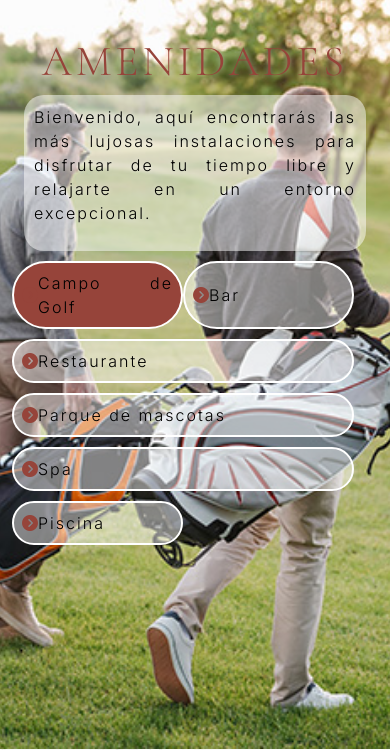
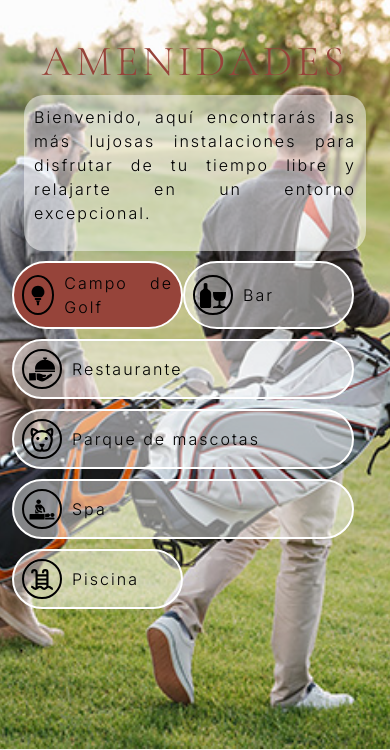
Before and after one commit to Zerik20/SanJoseChakanPag, a PHP site: page / in a window 390 px wide. Shown: the part 4836-5586 px from the top of the page. Run offline with PHP 8.4, Linux system fonts and the light colour scheme; some libraries are stand-ins or nearby versions; some web fonts are replaced.

Commit message:
se cambiaron los iconos en modo mobile

```diff
--- a/index.php
+++ b/index.php
@@ -305,16 +305,54 @@
 </div>
 
     </div>
-        <div class="nav row nav-pills me-3 btn-list2-movil" id="v-pills-tab"  data-aos="fade-up" role="tablist" aria-orientation="horizontal" style="display:none">
-            <div class="row cont-lista2">
-                    <button class="nav-link active text-start list-club-op w-100 d-flex p-2 align-items-center" id="v-pills-1-tab" data-bs-toggle="pill" data-bs-target="#v-pills-1" type="button" role="tab" aria-controls="v-pills-1" aria-selected="true"><i class="fas fa-chevron-circle-right" aria-hidden="true"></i> <p id="list1accm" class="m-0 text-black" data-section="Amenidades" data-value="CampGolfAmeni"> Campo de Golf</p></button>
-                    <button class="nav-link text-start list-club-op w-100 d-flex p-2 align-items-center" id="v-pills-2-tab" data-bs-toggle="pill" data-bs-target="#v-pills-2" type="button" role="tab" aria-controls="v-pills-2" aria-selected="false"><i class="fas fa-chevron-circle-right" aria-hidden="true"></i> <p id="list2accm" class="m-0 text-black" data-section="Amenidades" data-value="BarAmeni"> Bar</p></button>
-                    <button class="nav-link text-black list-club-op w-100 d-flex p-2 align-items-center" id="v-pills-3-tab" data-bs-toggle="pill" data-bs-target="#v-pills-3" type="button" role="tab" aria-controls="v-pills-3" aria-selected="false"><i class="fas fa-chevron-circle-right" aria-hidden="true"></i> <p id="list3accm" class="m-0 text-black" data-section="Amenidades" data-value="RestAmeni"> Restaurante</p></button>
-                    <button class="nav-link text-black list-club-op w-100 d-flex p-2 align-items-center" id="v-pills-6-tab" data-bs-toggle="pill" data-bs-target="#v-pills-6" type="button" role="tab" aria-controls="v-pills-6" aria-selected="false"><i class="fas fa-chevron-circle-right" aria-hidden="true"></i> <p id="list6accm" class="m-0 text-black" data-section="Amenidades" data-value="PetParkAmeni"> Parque de mascotas</p></button>
-                    <button class="nav-link text-black list-club-op w-100 d-flex p-2 align-items-center" id="v-pills-7-tab" data-bs-toggle="pill" data-bs-target="#v-pills-7" type="button" role="tab" aria-controls="v-pills-7" aria-selected="false"><i class="fas fa-chevron-circle-right" aria-hidden="true"></i> <p id="list7accm" class="m-0 text-black" data-section="Amenidades" data-value="SpaAmeni"> Spa</p></button>
-                    <button class="nav-link text-start list-club-op w-100 d-flex p-2 align-items-center" id="v-pills-8-tab" data-bs-toggle="pill" data-bs-target="#v-pills-8" type="button" role="tab" aria-controls="v-pills-8" aria-selected="false"><i class="fas fa-chevron-circle-right" aria-hidden="true"></i> <p id="list8accm" class="m-0 text-black" data-section="Amenidades" data-value="PisciAmeni"> Piscina</p></button>
-                </div>
+    <div class="col-md-4 cont-lista2" data-aos="fade-up"></div>
+
+<div class="nav row nav-pills me-3 btn-list2-movil" id="v-pills-tab" data-aos="fade-up" role="tablist" aria-orientation="horizontal" style="display:none">
+    <div class="row cont-lista2">
+        <button class="nav-link active text-start list-club-op w-100 d-flex p-2 align-items-center" id="v-pills-1-tab" data-bs-toggle="pill" data-bs-target="#v-pills-1" type="button" role="tab" aria-controls="v-pills-1" aria-selected="true">
+            <div class="icon-circle">
+                <img src="iconossvg/Golf.svg" alt="Campo de Golf Icon" style="width: 70%; height: 70%;">
             </div>
+            <p id="list1accm" class="m-0 text-black" data-section="Amenidades" data-value="CampGolfAmeni">Campo de Golf</p>
+        </button>
+
+        <button class="nav-link text-start list-club-op w-100 d-flex p-2 align-items-center" id="v-pills-2-tab" data-bs-toggle="pill" data-bs-target="#v-pills-2" type="button" role="tab" aria-controls="v-pills-2" aria-selected="false">
+            <div class="icon-circle">
+                <img src="iconossvg/alcohol.svg" alt="Bar Icon" style="width: 70%; height: 70%;">
+            </div>
+            <p id="list2accm" class="m-0 text-black" data-section="Amenidades" data-value="BarAmeni">Bar</p>
+        </button>
+
+        <button class="nav-link text-black list-club-op w-100 d-flex p-2 align-items-center" id="v-pills-3-tab" data-bs-toggle="pill" data-bs-target="#v-pills-3" type="button" role="tab" aria-controls="v-pills-3" aria-selected="false">
+            <div class="icon-circle">
+                <img src="iconossvg/Restaurant.svg" alt="Restaurante Icon" style="width: 70%; height: 70%;">
+            </div>
+            <p id="list3accm" class="m-0 text-black" data-section="Amenidades" data-value="RestAmeni">Restaurante</p>
+        </button>
+
+        <button class="nav-link text-black list-club-op w-100 d-flex p-2 align-items-center" id="v-pills-6-tab" data-bs-toggle="pill" data-bs-target="#v-pills-6" type="button" role="tab" aria-controls="v-pills-6" aria-selected="false">
+            <div class="icon-circle">
+                <img src="iconossvg/Dog.svg" alt="Parque de mascotas Icon" style="width: 70%; height: 70%;">
+            </div>
+            <p id="list6accm" class="m-0 text-black" data-section="Amenidades" data-value="PetParkAmeni">Parque de mascotas</p>
+        </button>
+
+        <button class="nav-link text-black list-club-op w-100 d-flex p-2 align-items-center" id="v-pills-7-tab" data-bs-toggle="pill" data-bs-target="#v-pills-7" type="button" role="tab" aria-controls="v-pills-7" aria-selected="false">
+            <div class="icon-circle">
+                <img src="iconossvg/Spa.svg" alt="Spa Icon" style="width: 70%; height: 70%;">
+            </div>
+            <p id="list7accm" class="m-0 text-black" data-section="Amenidades" data-value="SpaAmeni">Spa</p>
+        </button>
+
+        <button class="nav-link text-start list-club-op w-100 d-flex p-2 align-items-center" id="v-pills-8-tab" data-bs-toggle="pill" data-bs-target="#v-pills-8" type="button" role="tab" aria-controls="v-pills-8" aria-selected="false">
+            <div class="icon-circle">
+                <img src="iconossvg/Piscina.svg" alt="Piscina Icon" style="width: 70%; height: 70%;">
+            </div>
+            <p id="list8accm" class="m-0 text-black" data-section="Amenidades" data-value="PisciAmeni">Piscina</p>
+        </button>
+    </div>
+</div>
+
         </div>
         <div class="col-md-7 p-0">
             <div class="tab-content" id="v-pills-tabContent" style="height: 750px;">
```
